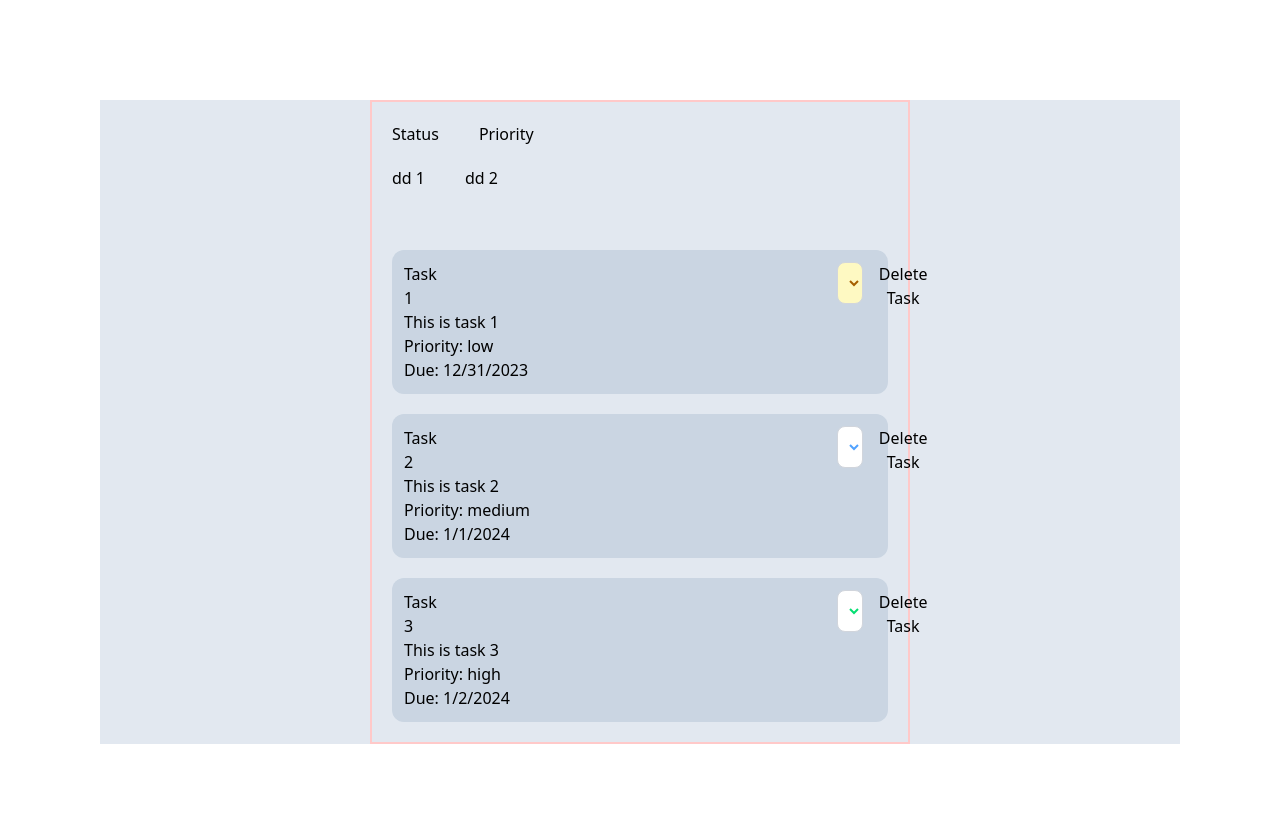
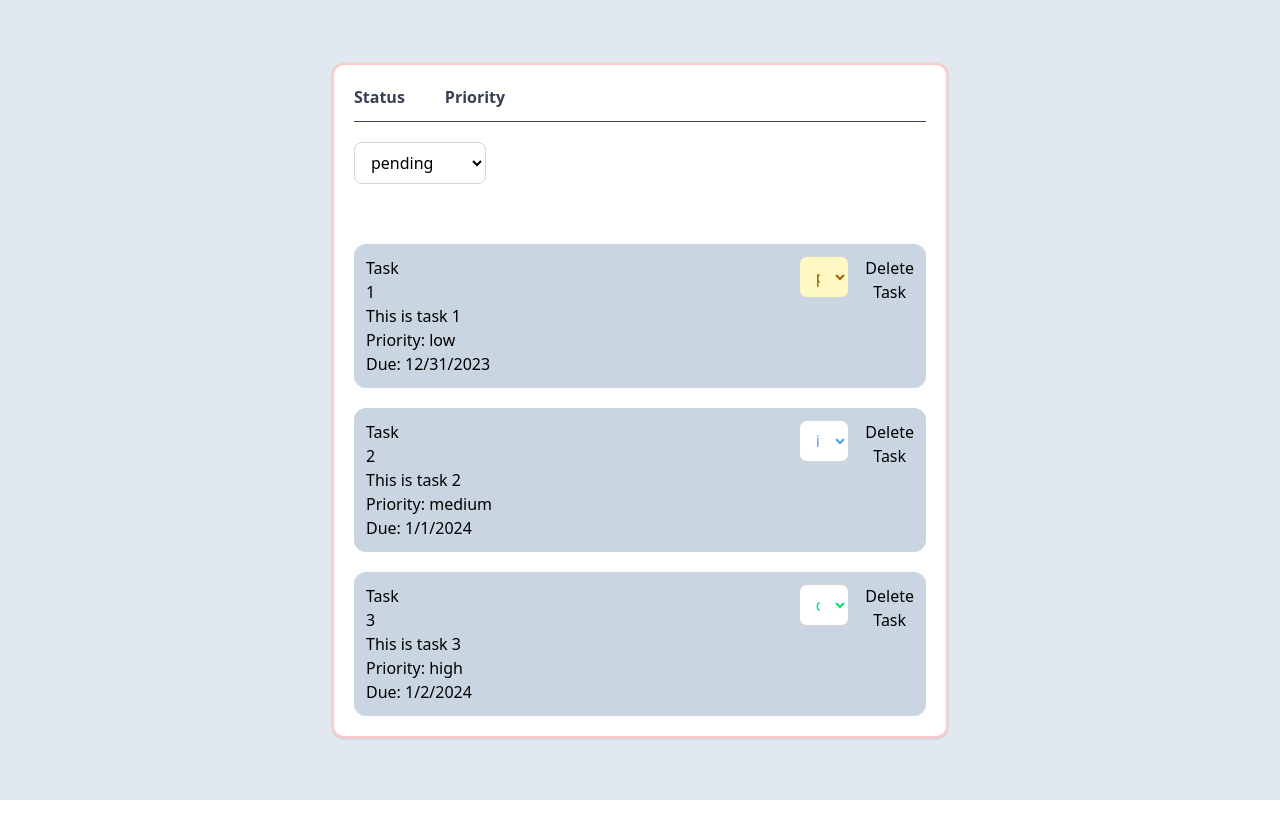
Before and after one commit to rhundal/lab_9_3, a React (Vite) app in the folder task-manager/: page / in a window 1280 px wide. Shown: the top 838 px of the page. After the commit the page ends 800 px from the top, so only its background shows below. Built offline with nearby package versions, Linux system fonts and the light colour scheme.

Commit message:
cleaned up and fixed code to show drop down for statuses above the taskitems area

```diff
--- a/task-manager/src/components/TaskList/TaskList.tsx
+++ b/task-manager/src/components/TaskList/TaskList.tsx
@@ -2,43 +2,134 @@ import { type TaskStatus } from "../../types";
 import { type Task } from "../../types";
 import { type TaskListProps } from "../../types";
 import TaskItem from "../TaskItem/TaskItem";
+
+import { useState } from "react";
 
 export default function TaskList(props: TaskListProps) {
   let tasksArrayReceived = props.tasks;
   let onStatusChange = props.onStatusChange;
   let onDeleteFunc = props.onDelete;
 
+  //   let allStatuses: TaskStatus[] = tasksArrayReceived.map((task) => task.status);
+
+  const [currentStatuses, setCurrentStatuses] = useState<TaskStatus[]>([
+    "pending",
+    "in-progress",
+    "completed",
+  ]);
+
+  function changeStatusFunction(e: React.ChangeEvent<HTMLSelectElement>) {
+    const newStatus = e.target.value as any;
+    // setCurrentStatus(newStatus);
+    // props.onStatusChange(props.task.id, newStatus);
+  }
+
   return (
     <>
-      <div className="bg-slate-200 flex justify-center items-center m-25">
-        <div className="p-5 justify-start w-[50%] border-2 border-red-200">
-          <div className="flex flex-rows gap-10">
-            <h1> Status</h1>
-            <div> Priority </div>
+      <div className="bg-slate-200 flex justify-center items-center p-6 min-h-screen">
+        <div className="p-5 justify-start w-[50%] border-2 border-red-200 bg-white rounded-xl shadow-sm">
+          {/* Header Section */}
+          <div className="flex flex-row gap-10 border-b pb-3 mb-5 font-semibold text-gray-700">
+            <h1>Status</h1>
+            <div>Priority</div>
           </div>
-          <div className="mt-5 flex flex-rows gap-10">
-            <div> dd 1</div>
-            <div> dd 2</div>
+
+          {/* Global Filters Dropdown Area (If intended for sorting/filtering) */}
+          <div className="mt-5 flex flex-row gap-10 items-center">
+            <div>
+              <select
+                className="rounded-lg border border-gray-300 px-3 py-2 bg-white text-black"
+                onChange={(e) => {
+                  // Optional: Put global filter logic here if needed
+                }}
+              >
+                {currentStatuses.map((status) => (
+                  <option key={status} value={status}>
+                    {status}
+                  </option>
+                ))}
+              </select>
             </div>
+          </div>
+
           <div className="mt-10 flex flex-col gap-5">
-            <ul>
-              {tasksArrayReceived.map((task) => {
-                return (
-                  // I kept TaskItem and TaskLists components as a presentaiton component only.
+            <ul className="space-y-4">
+              {tasksArrayReceived.map((task) => (
                 <li key={task.id}>
-                    {" "}
                   <TaskItem
                     task={task}
                     onStatusChange={onStatusChange}
                     onDelete={onDeleteFunc}
                   />
                 </li>
-                );
-              })}
+              ))}
             </ul>
           </div>
         </div>
       </div>
     </>
   );
+
+  //   return (
+  //     <>
+  //       <div className="bg-slate-200 flex justify-center items-center m-25">
+  //         <div className="p-5 justify-start w-[50%] border-2 border-red-200">
+  //           <div className="flex flex-rows gap-10">
+  //             <h1> Status</h1>
+  //             <div> Priority </div>
+  //           </div>
+  //           <div className="mt-5 flex flex-rows gap-10">
+  //             <div>
+  //               {tasksArrayReceived.map((task) => (
+  //       <div key={task.id} className="bg-slate-300 p-3 rounded-xl mt-5">
+  //         <h1>{task.title}</h1>
+
+  //         {/* There is only ONE select element per task */}
+  //         <select
+  //           value={task.status}
+  //           onChange={(e) => changeStatusFunction(task.id, e.target.value as any)}
+  //           className={`w-full rounded-lg border border-gray-300 px-3 py-2 ${
+  //             task.status === "pending"
+  //               ? "bg-yellow-100 text-yellow-700"
+  //               : task.status === "in-progress"
+  //                 ? "bg-white text-blue-400"
+  //                 : task.status === "completed"
+  //                   ? "bg-white text-green-400"
+  //                   : "bg-white text-black"
+  //           }`}
+  //                       >
+  //                      {currentStatuses.map((status) => (
+  //             <option key={status} value={status}>
+  //               {status}
+  //             </option>
+  //           ))}
+
+  //         </select>
+  //             </div>
+  //         ))}
+
+  //             <div> dd 2</div>
+  //           </div>
+
+  //           <div className="mt-10 flex flex-col gap-5">
+  //             <ul>
+  //               {tasksArrayReceived.map((task) => {
+  //                 return (
+  //                   // I kept TaskItem and TaskLists components as a presentaiton component only.
+  //                   <li key={task.id}>
+  //                     {" "}
+  //                     <TaskItem
+  //                       task={task}
+  //                       onStatusChange={onStatusChange}
+  //                       onDelete={onDeleteFunc}
+  //                     />
+  //                   </li>
+  //                 );
+  //               })}
+  //             </ul>
+  //           </div>
+  //         </div>
+  //       </div>
+  //     </>
+  //   );
 }
```
Lines whose indentation alone changed are shown as unchanged.
